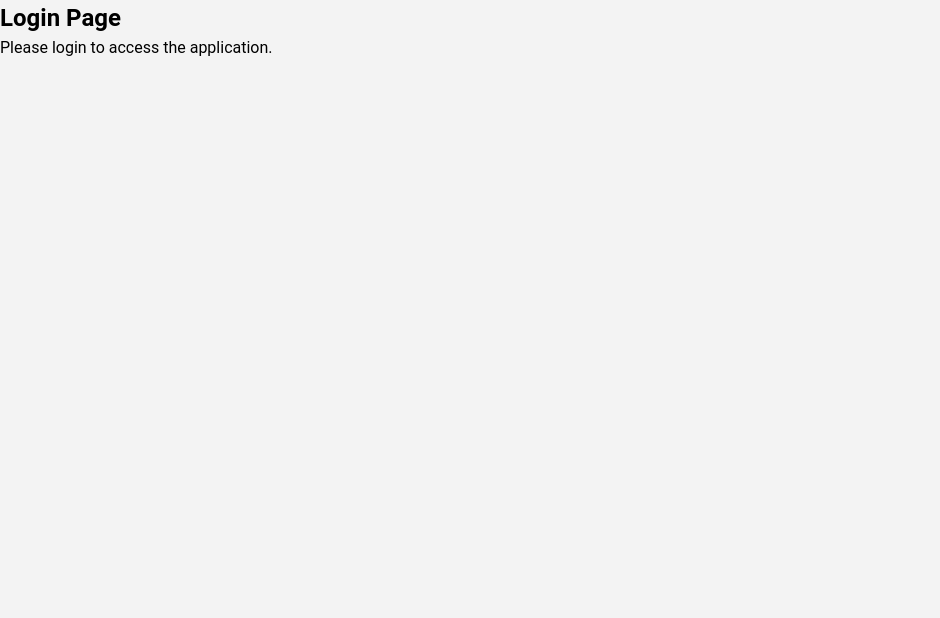
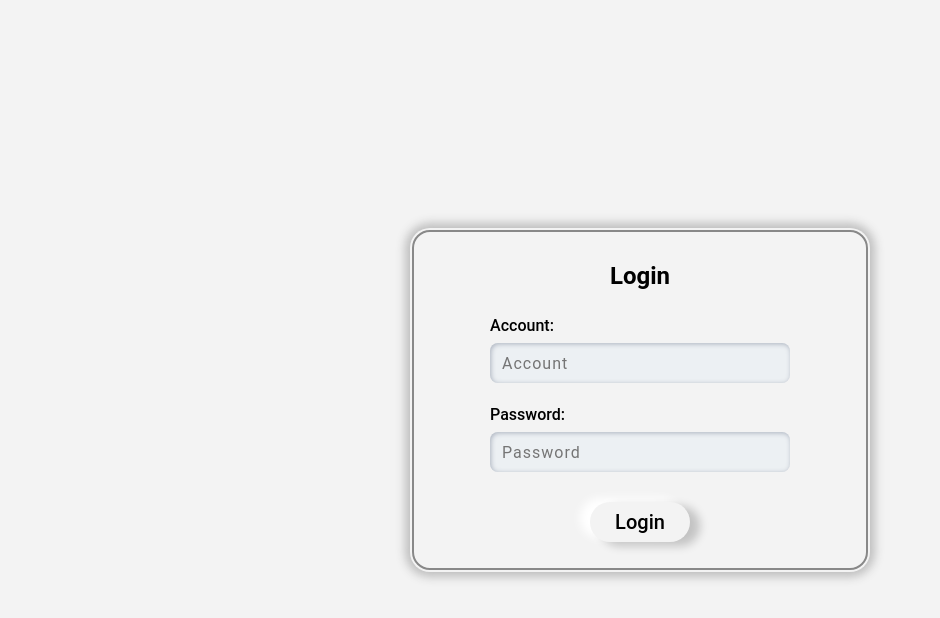
Before and after one commit to karberlee/khub-frontend, a Vue app: page /login in a window 1280 px wide. Shown: the top 618 px of the page, without its empty margins (0-940 px from the left). Built offline with nearby package versions, Linux system fonts and the light colour scheme.

Commit message:
add login page, fix api interceptor

```diff
--- a/src/router/index.ts
+++ b/src/router/index.ts
@@ -33,6 +33,10 @@ const router = createRouter({
       name: 'sites',
       component: () => import('@/views/Sites.vue')
     },
+    {
+      path: "/:catchAll(.*)", // vue3区别于vue2的写法，vue2中直接/*
+      redirect: "/"
+    }
   ]
 })
 
--- a/src/utils/api.js
+++ b/src/utils/api.js
@@ -15,7 +15,7 @@ http.interceptors.request.use(
   function (config) {
     const token = localStorage.getItem("token")
     if (token) {
-      config.headers.Authorization = `Bearer ${token}`
+      config.headers.Authorization = token
     }
     return config
   },
@@ -34,7 +34,7 @@ http.interceptors.response.use(
   function (error) {
     console.log("api response error:", error)
     const { status } = error.response
-    if(status === 401 && !window.location.href.endsWith("/login")) {
+    if([401, 403].indexOf(status) > -1 && !window.location.href.endsWith("/login")) {
       localStorage.removeItem("token")
       window.location.href = "/login"
     }
--- a/src/views/Login.vue
+++ b/src/views/Login.vue
@@ -1,14 +1,114 @@
 <template>
-  <div>
-    <h2>Login Page</h2>
-    <p>Please login to access the application.</p>
+  <div class="login_page">
+    <div class="login_area">
+      <div class="title">Login</div>
+      <div class="sub_title">Account:</div>
+      <input class="form_input" type="text" placeholder="Account" v-model="userInfo.account"/><br>
+      <div class="sub_title">Password:</div>
+      <input class="form_input" type="password" placeholder="Password" v-model="userInfo.password"/><br>
+      <div class="button" @click="login">Login</div>
+    </div>
   </div>
 </template>
 
-<script setup>
-  // No script needed for a static login page component
+<script>
+import { ref, reactive, computed } from "vue"
+
+export default {
+  name: "Login",
+  setup() {
+    const userInfo = reactive({
+      account: "",
+      password: "",
+    })
+
+    const methods = {
+      async login() {
+        const res = await this.$post("/auth/login", userInfo)
+        if (res.data.code === 0) {
+          this.$router.push("/")
+        } else {
+          this.$router.push("/login")
+        }
+      },
+    }
+
+    return {
+      userInfo,
+      ...methods
+    }
+  }
+}
 </script>
 
-<style scoped>
-/* Login page styles */
+<style lang="scss" scoped>
+.login_page {
+  height: 100vh;
+  display: flex;
+  justify-content: center;
+  align-items: center;
+
+  .login_area {
+    width: fit-content;
+    height: fit-content;
+    padding: 20px 80px;
+    outline: 2px solid #888888;
+    outline-offset: -4px;
+    border-radius: 20px;
+    box-shadow: 0px 0px 10px 5px #bfbfbf;
+
+    .title {
+      text-align: center;
+      font-weight: bold;
+      font-size: 24px;
+      margin: 10px 0 20px;
+    }
+
+    .sub_title {
+      font-weight: 500;
+      font-size: 16px;
+      margin: 20px 0 5px;
+    }
+
+    .form_input {
+      width: 300px;
+      height: 40px;
+      padding: 0 12px;
+      letter-spacing: 1px;
+      border: none;
+      outline: none;
+      background-color: #ecf0f3;
+      transition: 0.3s ease;
+      border-radius: 8px;
+      box-shadow: inset 1px 1px 5px #abb2be;
+
+      &:focus {
+        box-shadow: inset 3px 3px 5px #abb2be;
+      }
+    }
+
+    .button {
+      width: 100px;
+      height: 40px;
+      text-align: center;
+      line-height: 40px;
+      font-size: 20px;
+      font-weight: 500;
+      border-radius: 20px;
+      margin: 30px auto 10px;
+      box-shadow: 10px 4px 10px rgba(0, 0, 0, 0.2),
+                  -10px -4px 10px rgba(255, 255, 255, 1);
+      transition: all 0.3s ease-out;
+
+      &:hover {
+        cursor: pointer;
+        font-size: 19px;
+        box-shadow: 0 0 0 rgba(0, 0, 0, 0.2),
+                    0 0 0 rgba(255, 255, 255, 1),
+                    inset 10px 4px 10px rgba(0, 0, 0, 0.1),
+                    inset -10px -4px 10px rgba(255, 255, 255, 1);
+      }
+    }
+  }
+}
 </style>
--- a/src/views/Sites.vue
+++ b/src/views/Sites.vue
@@ -399,13 +399,12 @@ const editSite = (item) => {
 const save = async () => {
   if (currentIndex.value === -1) {
     await $post("/site", data.currentSiteItem)
-    await init()
   } else {
     delete data.currentSiteItem._id
     delete data.currentSiteItem.__v
     await $patch(`/site/${currentIndex.value}`, data.currentSiteItem)
-    await init()
   }
+  await init()
   close()
 }
 
@@ -438,7 +437,11 @@ onMounted(() => {
 
 const init = async () => {
   const res = await $get("/site")
-  data.siteList = res.data
+  if (res.data.code === 0) {
+    data.siteList = res.data.body
+  } else {
+    alert("error")
+  }
 }
 
 </script>
```
